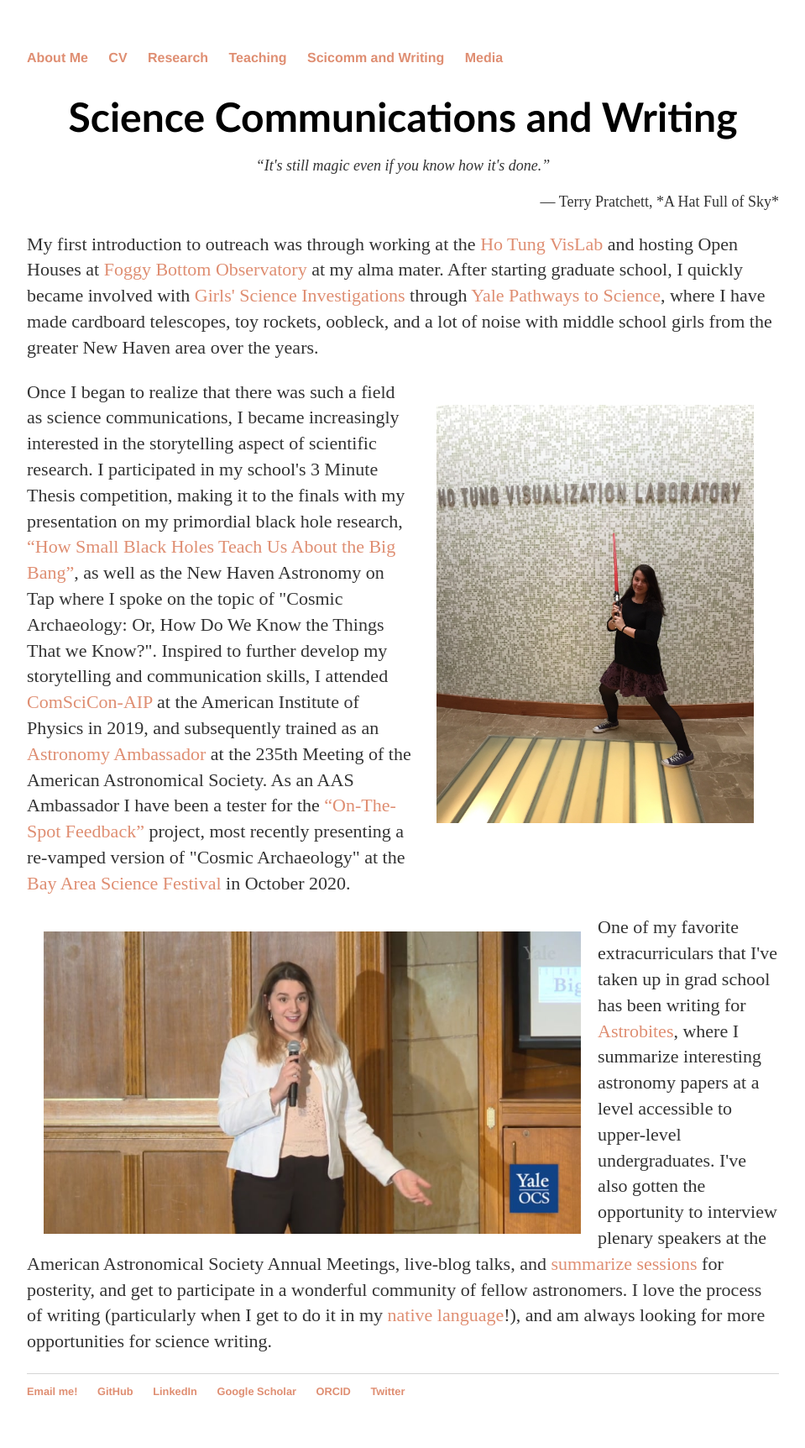
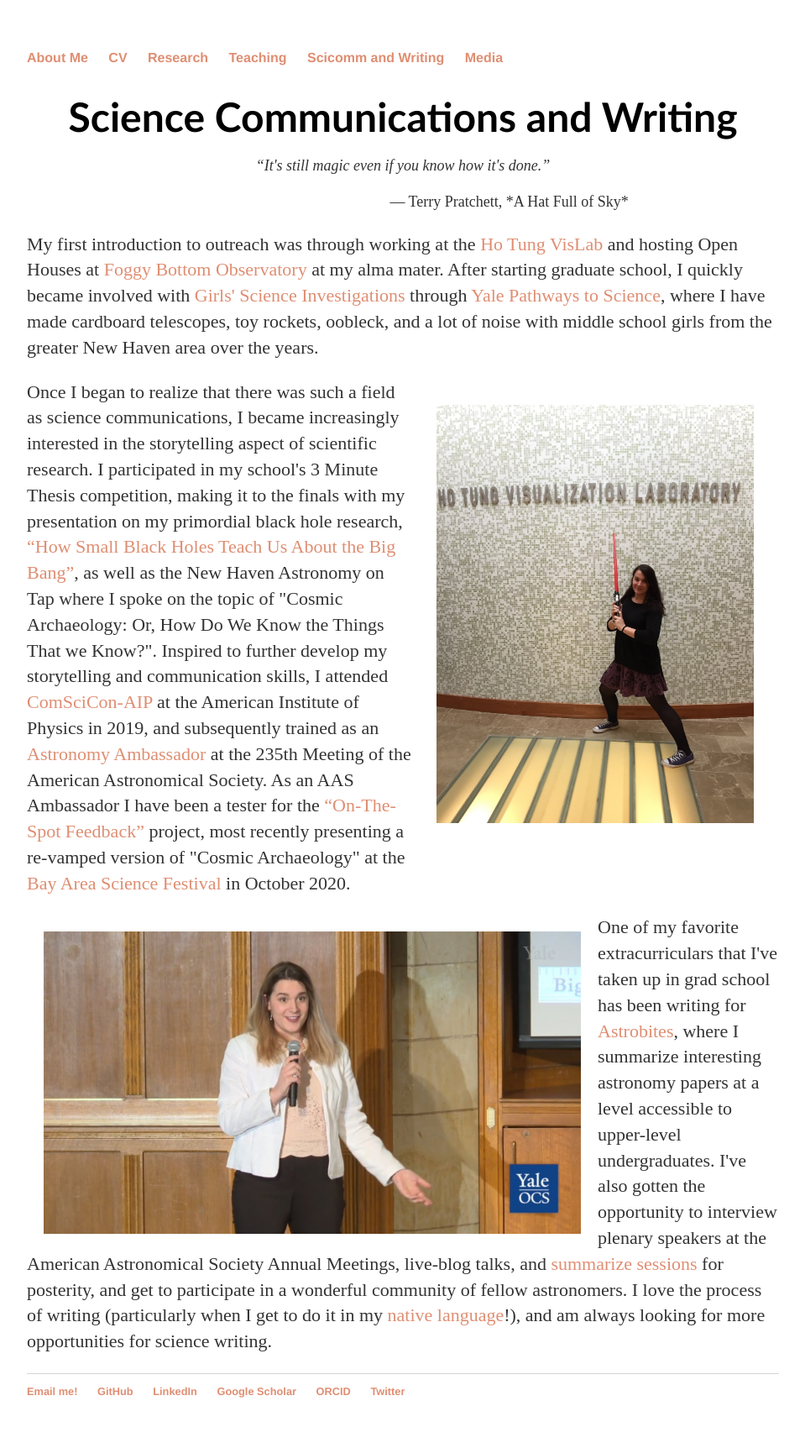
Before and after one commit to lunazagor/lunazagor.github.io, a Jekyll site: the page built from sci-wri/index.html, in a window 1280 px wide. Shown: the whole page at 84% size, without its empty margins (160-1119 px from the left). Built offline with Jekyll 4.4.1, drawn with Linux system fonts in a browser that asks for light colours.

Commit message:
added quote container

```diff
--- a/sci-wri/index.html
+++ b/sci-wri/index.html
@@ -25,6 +25,12 @@
 			font-size: 100px;
 			text-align: center;
 		}
+
+		.quote-container {
+			width: 60%;  /* Set the desired width */
+			margin: 0 auto;
+		}
+
 		.quote {
 			text-align: center;
 			font-style: italic;
@@ -40,8 +46,10 @@
 
 	<h1 style="text-align:center; font-family:Optima; margin-bottom:0;"> Science Communications and Writing </h1>
 
-	<p class="quote">“It's still magic even if you know how it's done.”</p>
-	<p class="quote-author">― Terry Pratchett, *A Hat Full of Sky*</p>
+	<div class="quote-container">
+		<p class="quote">“It's still magic even if you know how it's done.”</p>
+		<p class="quote-author">― Terry Pratchett, *A Hat Full of Sky*</p>
+	</div>
 
 	<div class="blurb">
 		<p style="text-align:left; font-size:22px;">
```
